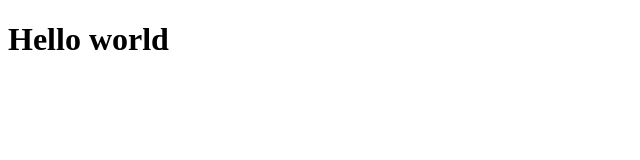
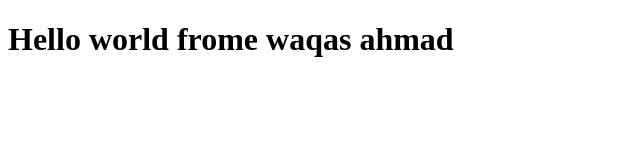
Before and after one commit to bhittaywad/Bootcamp2020sample, a plain HTML site: page index.html in a window 1280 px wide. Shown: the whole page, without its empty margins (0-640 px from the left). Drawn offline with Linux system fonts and the light colour scheme.

Commit message:
Update index.html

```diff
--- a/index.html
+++ b/index.html
@@ -6,6 +6,6 @@
     <title>Document</title>
 </head>
 <body>
-    <h1>Hello world</h1>
+    <h1>Hello world frome waqas ahmad</h1>
 </body>
 </html>
```
